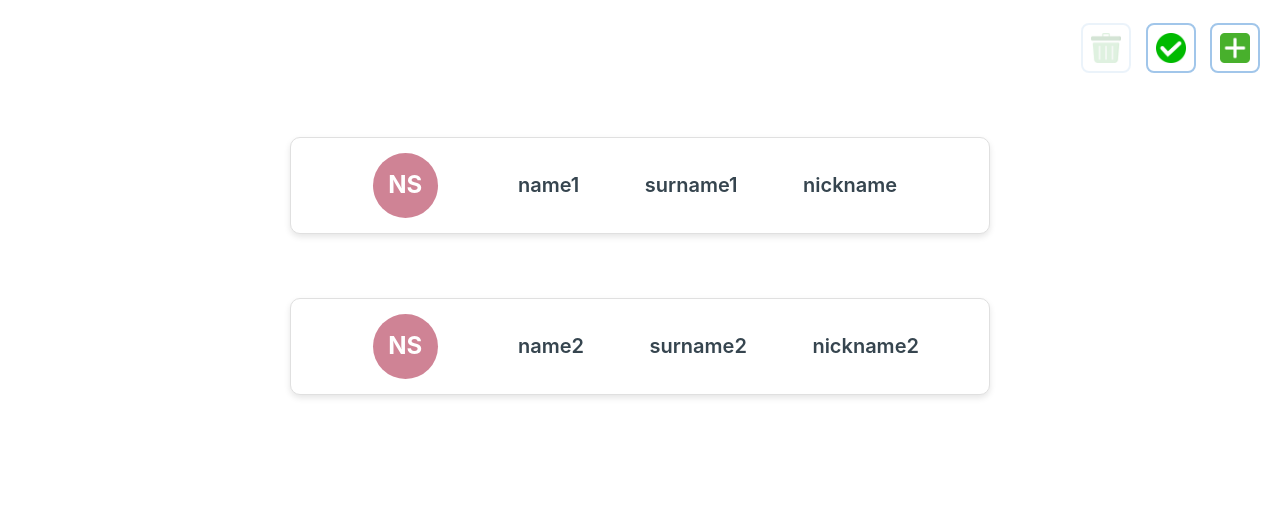
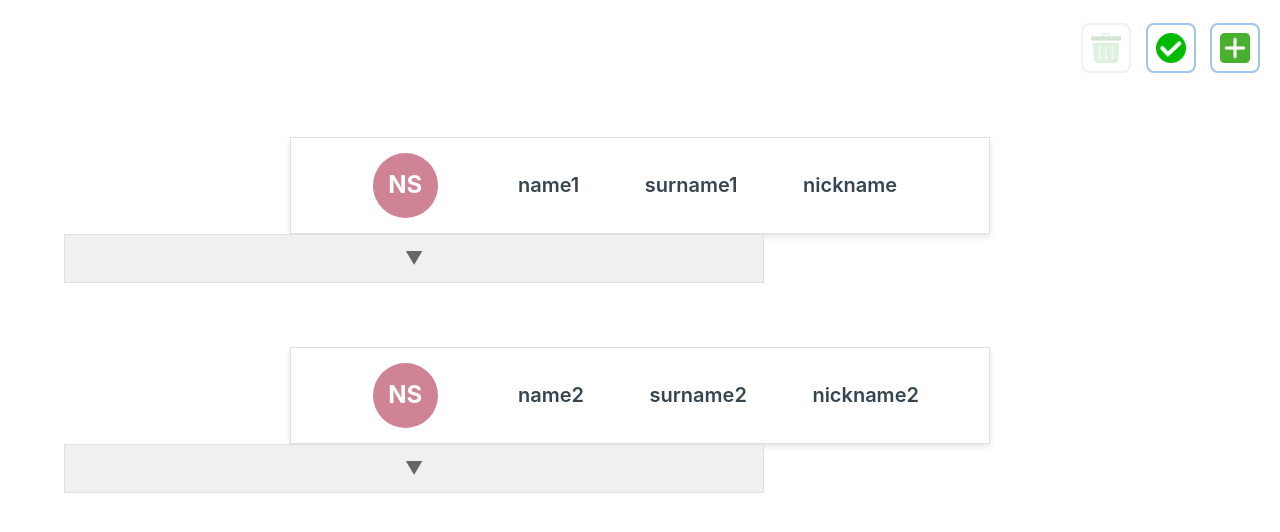
Before and after one commit to dyaphel/cs50w-projects, a Django app: page /contacts in a window 1280 px wide. Shown: the part 63-595 px from the top of the page. Run offline with Django 5.2, Linux system fonts and the light colour scheme; a user stored in the database is signed in; data comes from the database, SQL or seed files in the repository; both versions use the stored data as it was after the commit; some libraries are stand-ins or nearby versions.

Commit message:
contacts preview start

```diff
--- a/finalproject/contacts/static/contacts/contactlist.css
+++ b/finalproject/contacts/static/contacts/contactlist.css
@@ -40,6 +40,7 @@
     outline: none;
 }
 
+
 .modal {
     display: none; /* Nasconde il modal di default */
     position: fixed;
@@ -65,6 +66,7 @@
 
 .modal-content button {
     margin: 10px;
+    margin-top: -2px;
 }
 
 
@@ -73,17 +75,44 @@
 .profile-container {
     display: flex;
     align-items: flex-start;
+    width: 90%;
+    padding: 15px;
     background-color: #fff;
     border: 1px solid #e0e0e0;
-    border-radius: 10px;
     box-shadow: 0px 3px 6px rgba(0, 0, 0, 0.1);
-    padding: 15px;
+    max-width: 700px;
+    margin: 5% auto;
+    align-items: center;
+}
+
+.profile-footer {
+    width: 90%;
+    padding: 10px;
+    text-align: center;
+    justify-content: center;
+    background-color: #f0f0f0;
+    color: #666;
+    border: 1px solid #e0e0e0;
+    margin: 5%;
+    margin-top: -5%;
     width: 90%;
     max-width: 700px;
-    margin: 5% auto;
-    transition: box-shadow 0.3s ease;
-    align-items: center;
+    transition: height 1s ease; /* Smooth transition when expanding */
+    overflow: hidden; /* Hide overflow when collapsed */
 }
+
+.contact-details {
+    padding: 10px;
+    border-radius: 4px;
+
+}
+
+.arrow {
+    font-size: 18px;
+}
+
+
+
 
 .checkbox {
     transform: scale(1.5); /* Ingrandisce la checkbox */
--- a/finalproject/contacts/templates/contacts/contact_list.html
+++ b/finalproject/contacts/templates/contacts/contact_list.html
@@ -39,6 +39,7 @@
         <div class="profile-picture">
             {{ contact.name.0|upper }}{{ contact.surname.0|upper }}
         </div>
+
         <div class="user-info">
             <div class="name-row">
                 <span id="firstName">{{ contact.name }}</span>
@@ -49,12 +50,37 @@
             </div>
         </div>
     </div>
+        <!-- Footer with arrow and contact details inside it -->
+        <div class="profile-footer" onclick="toggleContactDetails(this)">
+            <div class="contact-details" style="display: none;">
+                <span>Email: {{ contact.email }}</span>
+                &nbsp &nbsp &nbsp &nbsp &nbsp &nbsp
+                <span>Phone: {{ contact.phone_number_1 }}</span>
+            </div>
+            <span class="arrow">&#9660;</span> <!-- Downward arrow -->
+        </div>
+
     {% endfor %}
 {% endblock %}
 
 
 {% block script %}
 <script>
+    function toggleContactDetails(element) {
+    // Toggle the expanded class on the profile footer
+    const footer = element;
+    const details = footer.querySelector('.contact-details');
+
+    if (details.style.display === "none" || details.style.display === "") {
+        details.style.display = "block"; // Show the contact details
+        footer.classList.add('expanded'); // Expand the footer
+    } else {
+        details.style.display = "none"; // Hide the contact details
+        footer.classList.remove('expanded'); // Collapse the footer
+    }
+}
+
+
     function toggleCheckboxes() {
         const checkboxes = document.querySelectorAll('.checkbox');
         checkboxes.forEach(checkbox => {
```
Also changed, not shown: finalproject/db.sqlite3. Lines whose indentation alone changed are shown as unchanged.
